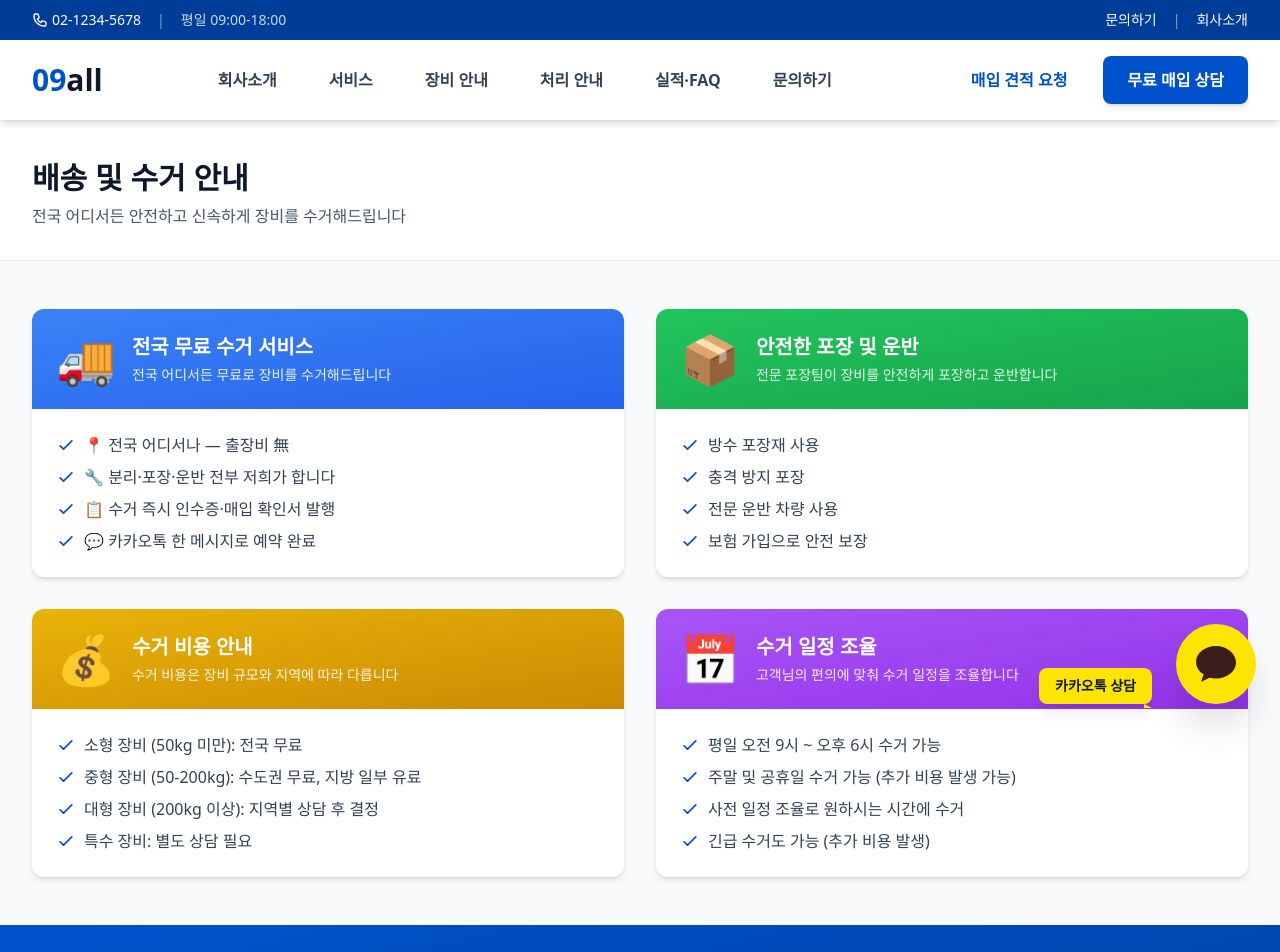
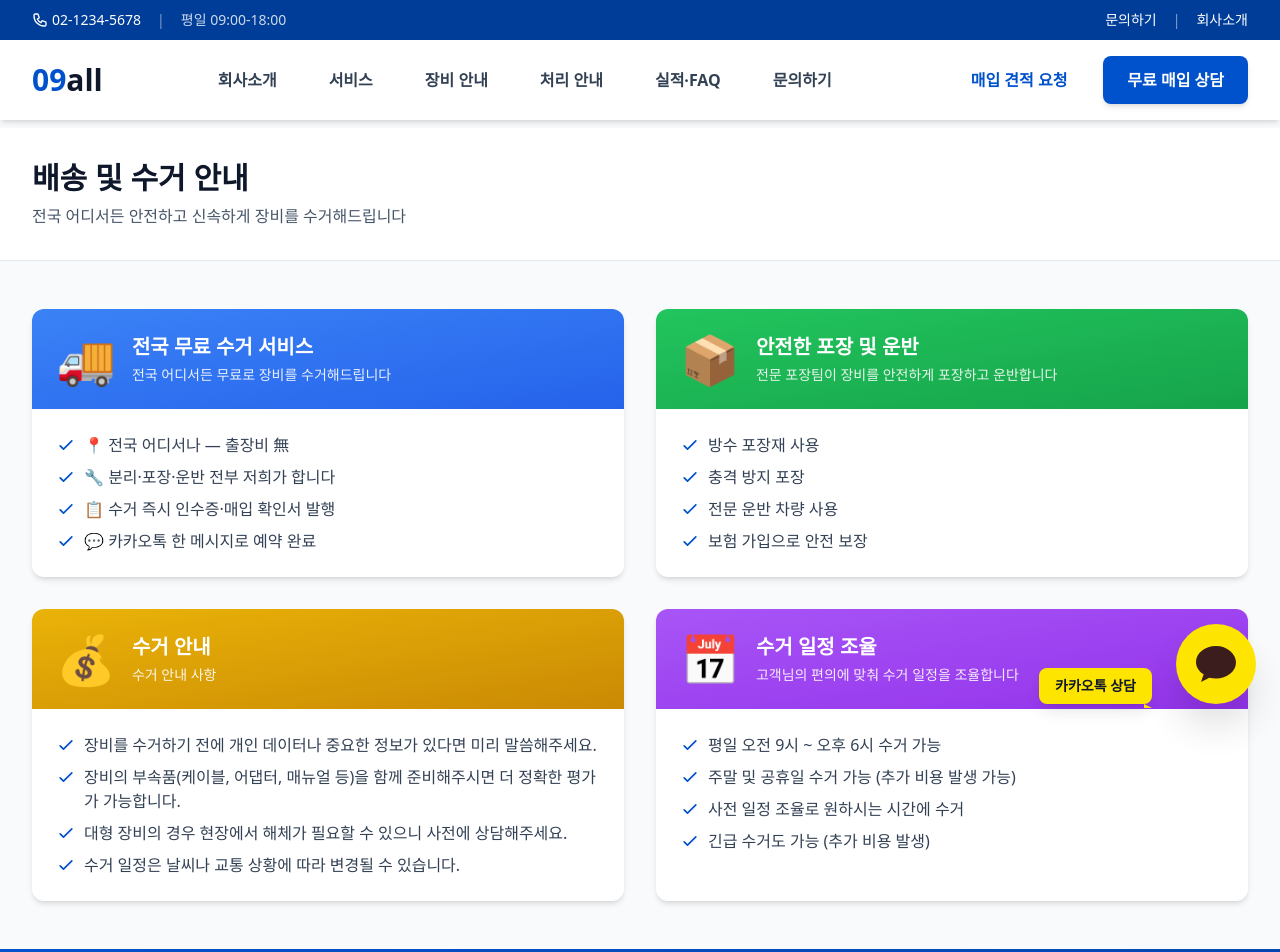
Before and after one commit to wlsrnr153/09allweb_1.1v, a Next.js app: page /shipping in a window 1280 px wide. Shown: the top 952 px of the page. Built offline with nearby package versions, Linux system fonts and the light colour scheme; a web font is replaced by a local one.

Commit message:
feat: update shipping page copy to concise catchphrase style

```diff
--- a/app/(marketing)/shipping/page.tsx
+++ b/app/(marketing)/shipping/page.tsx
@@ -30,14 +30,15 @@ export default function ShippingPage() {
       color: 'from-green-500 to-green-600',
     },
     {
-      title: '수거 비용 안내',
-      description: '수거 비용은 장비 규모와 지역에 따라 다릅니다',
+      title: '수거 안내',
+      description: '수거 안내 사항',
       icon: '💰',
       details: [
-        '소형 장비 (50kg 미만): 전국 무료',
-        '중형 장비 (50-200kg): 수도권 무료, 지방 일부 유료',
-        '대형 장비 (200kg 이상): 지역별 상담 후 결정',
-        '특수 장비: 별도 상담 필요',
+        '장비를 수거하기 전에 개인 데이터나 중요한 정보가 있다면 미리 말씀해주세요.',
+        '장비의 부속품(케이블, 어댑터, 매뉴얼 등)을 함께 준비해주시면 더 정확한 평가가 가능합니다.',
+        '대형 장비의 경우 현장에서 해체가 필요할 수 있으니 사전에 상담해주세요.',
+        '수거 일정은 날씨나 교통 상황에 따라 변경될 수 있습니다.',
+
       ],
       color: 'from-yellow-500 to-yellow-600',
     },
```
